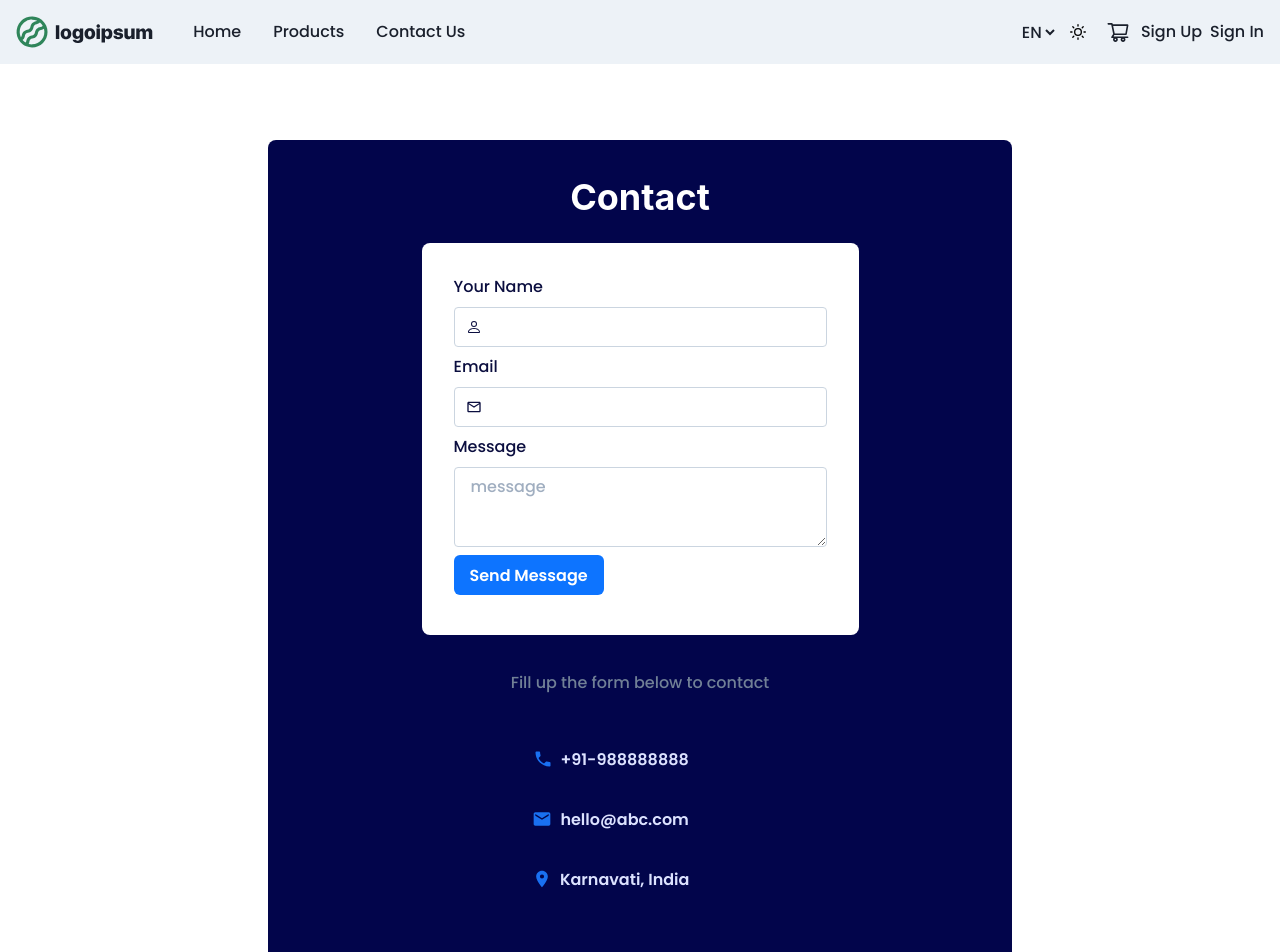
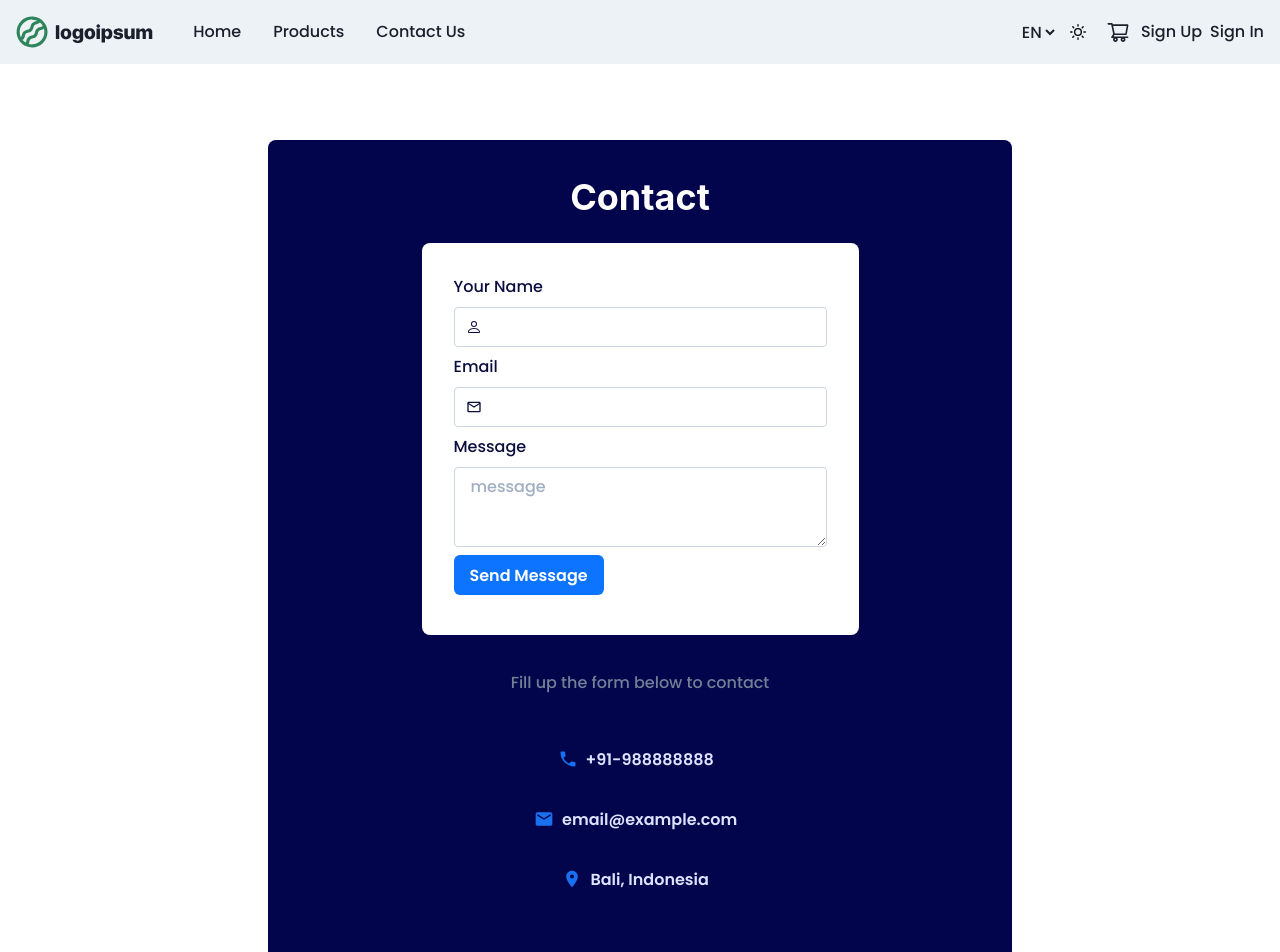
Before and after one commit to Samlogy/saas-ecommerce, a Next.js app in the folder front/: page /contact in a window 1280 px wide. Shown: the top 952 px of the page. Built offline with nearby package versions, Linux system fonts and the light colour scheme.

Commit message:
edit: contact page layout

```diff
--- a/front/pages/contact.tsx
+++ b/front/pages/contact.tsx
@@ -1,5 +1,4 @@
 import {
-    Container,
     Flex,
     Box,
     Heading,
@@ -27,7 +26,7 @@ import {
   import { yupResolver } from "@hookform/resolvers/yup";
   import { useForm } from "react-hook-form";
 
-  import { Layout, FormTemplate, ErrorMessage } from "../components"
+  import { Layout, ErrorMessage } from "../components"
   import { contactSchema } from "../lib/validation";
 
   export default function contact() {
@@ -39,6 +38,27 @@ import {
       const onContact = async (data: any) => {
           console.log('contact')
       }
+
+      const data = [
+        {
+            data: "+91-988888888",
+            icon: <MdPhone color="#1970F1" size="20px" />
+        },
+        {
+            data: "email@example.com",
+            icon: <MdEmail color="#1970F1" size="20px" />
+        },
+        {
+            data: "Bali, Indonesia",
+            icon: <MdLocationOn color="#1970F1" size="20px" />
+        },
+      ]
+
+      const socialMedia = [
+        <MdFacebook size="28px" />,
+        <BsGithub size="28px" />,
+        <BsDiscord size="28px" />
+      ]
 
     return (
         <Layout isHeaderVisible isFooterVisible>
@@ -56,66 +76,34 @@ import {
 
                                 <Box py={{ base: 5, sm: 5, md: 8, lg: 10 }}>
                                     <VStack pl={0} spacing={3} alignItems="flex-start">
+                                        { data.map(el =>
                                             <Button
                                                 size="md"
                                                 height="48px"
-                                            width="200px"
+                                                width="250px"
                                                 variant="ghost"
                                                 color="#DCE2FF"
                                                 _hover={{ border: '2px solid #1C6FEB' }}
-                                            leftIcon={<MdPhone color="#1970F1" size="20px" />}>
-                                        +91-988888888
+                                                leftIcon={el.icon}>
+                                                    {el.data}
                                             </Button>
-                                        <Button
-                                            size="md"
-                                            height="48px"
-                                            width="200px"
-                                            variant="ghost"
-                                            color="#DCE2FF"
-                                            _hover={{ border: '2px solid #1C6FEB' }}
-                                            leftIcon={<MdEmail color="#1970F1" size="20px" />}>
-                                        hello@abc.com
-                                        </Button>
-                                            <Button
-                                            size="md"
-                                            height="48px"
-                                            width="200px"
-                                            variant="ghost"
-                                            color="#DCE2FF"
-                                            _hover={{ border: '2px solid #1C6FEB' }}
-                                            leftIcon={<MdLocationOn color="#1970F1" size="20px" />}>
-                                        Karnavati, India
-                                        </Button>
+                                        )}
                                     </VStack>
                                 </Box>
                                     <HStack mt={{ lg: 10, md: 10 }}
                                         spacing={5}
                                         px={5}
                                         alignItems="flex-start">
+                                            {   socialMedia.map(el =>
                                                     <IconButton
                                                         aria-label="facebook"
                                                         variant="ghost"
                                                         size="lg"
                                                         isRound={true}
                                                         _hover={{ bg: '#0D74FF' }}
-                                            icon={<MdFacebook size="28px" />}
+                                                        icon={el}
                                                     />
-                                        <IconButton
-                                            aria-label="github"
-                                            variant="ghost"
-                                            size="lg"
-                                            isRound={true}
-                                            _hover={{ bg: '#0D74FF' }}
-                                            icon={<BsGithub size="28px" />}
-                                        />
-                                        <IconButton
-                                            aria-label="discord"
-                                            variant="ghost"
-                                            size="lg"
-                                            isRound={true}
-                                            _hover={{ bg: '#0D74FF' }}
-                                            icon={<BsDiscord size="28px" />}
-                                        />
+                                                )}
                                     </HStack>
                             </Box>
                         </WrapItem>
```
Lines whose indentation alone changed are shown as unchanged.
